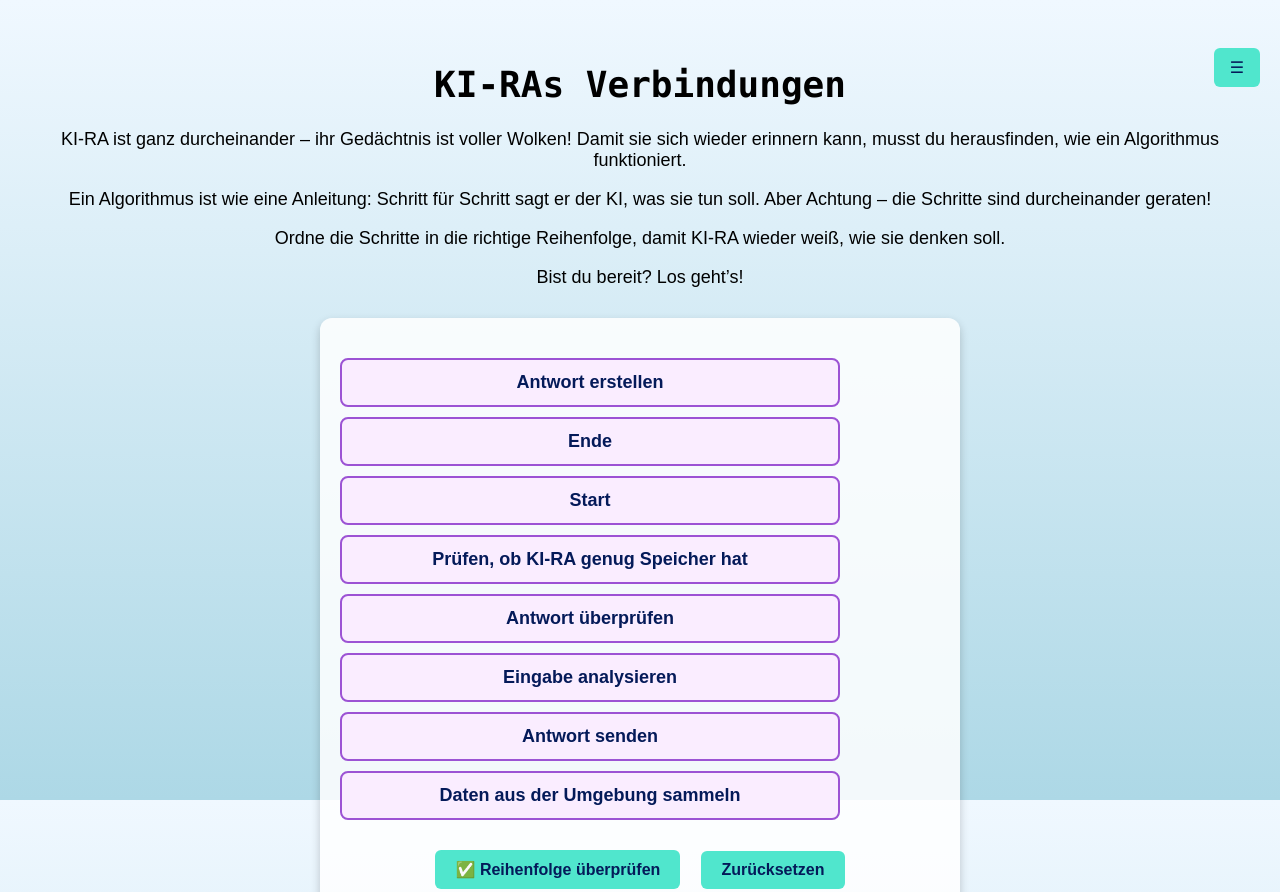
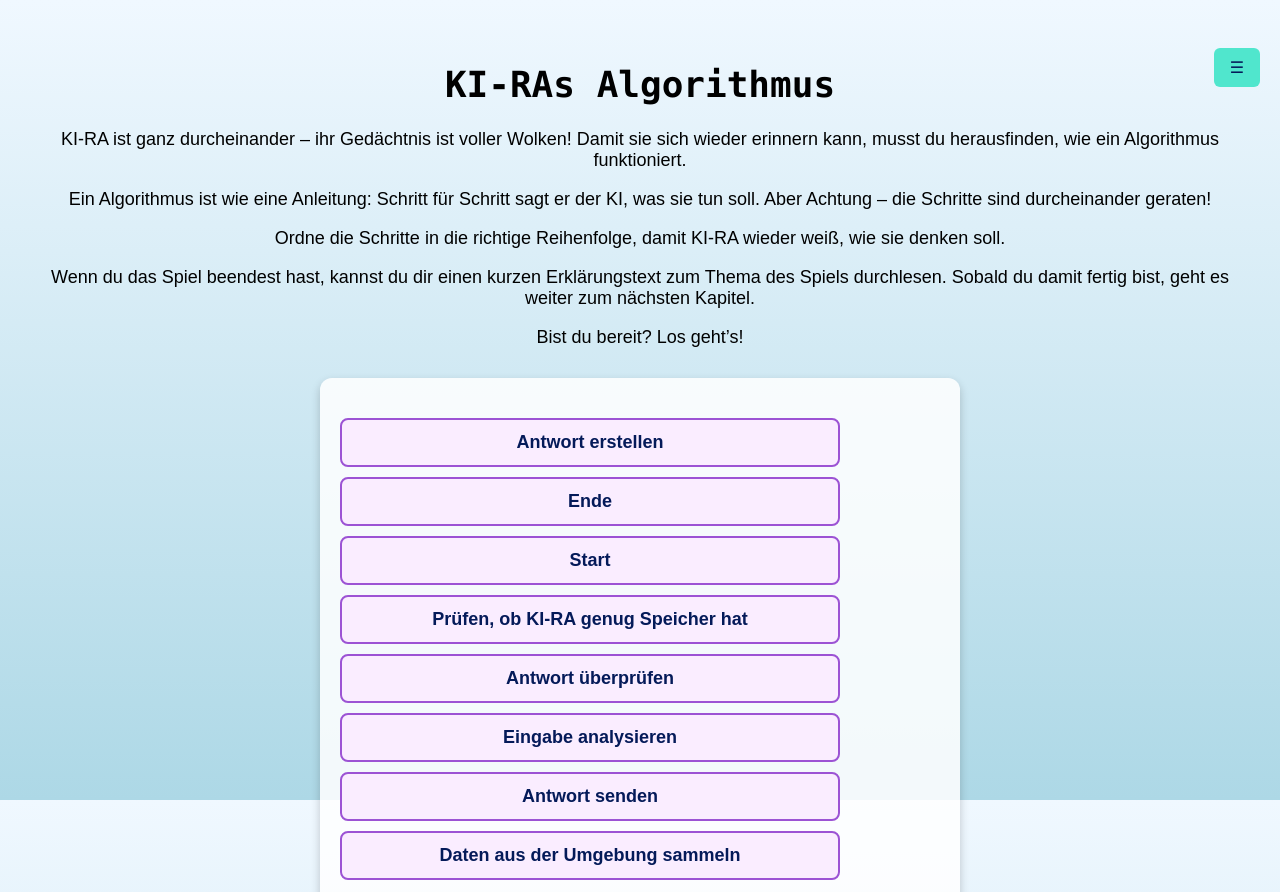
Before and after one commit to pswania/kiras_abenteuer, a plain HTML site: page games/game1/game1.html in a window 1280 px wide. Shown: the top 892 px of the page. Drawn offline with Linux system fonts and the light colour scheme.

Commit message:
Update game1.html

```diff
--- a/games/game1/game1.html
+++ b/games/game1/game1.html
@@ -14,7 +14,7 @@
     <div id="container">
       <div id="menu-container"></div>
 
-      <h1>KI-RAs Verbindungen</h1>
+      <h1>KI-RAs Algorithmus</h1>
 
       <p>
         KI‑RA ist ganz durcheinander – ihr Gedächtnis ist voller Wolken! Damit
@@ -29,6 +29,11 @@
       <p>
         Ordne die Schritte in die richtige Reihenfolge, damit KI‑RA wieder weiß,
         wie sie denken soll.
+      </p>
+      <p>
+        Wenn du das Spiel beendest hast, kannst du dir einen kurzen
+        Erklärungstext zum Thema des Spiels durchlesen. Sobald du damit fertig
+        bist, geht es weiter zum nächsten Kapitel.
       </p>
       <p>Bist du bereit? Los geht’s!</p>
 
```
